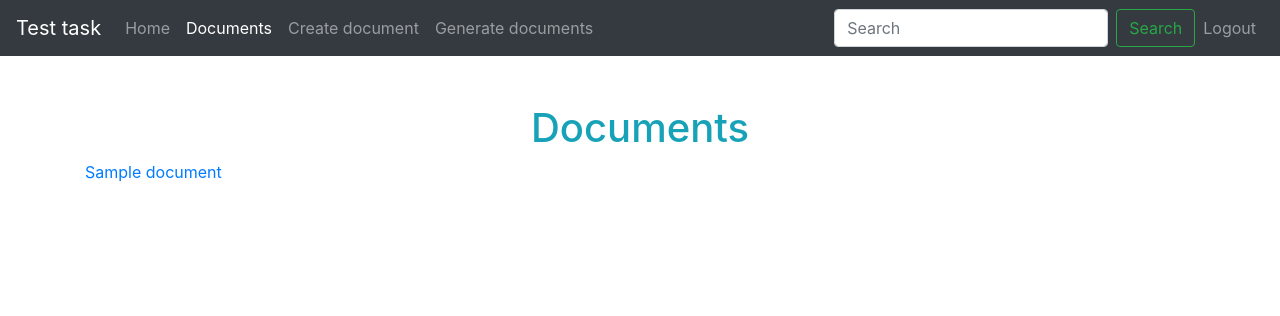
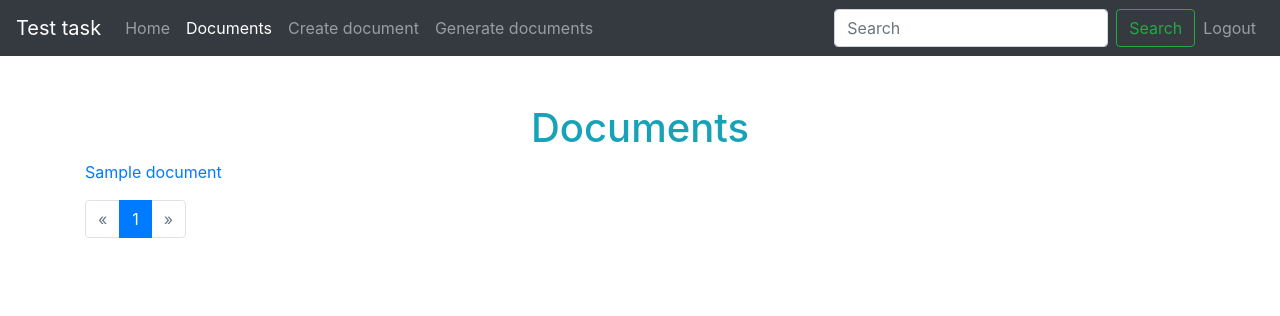
Before and after one commit to Dy0mar/test_flask, a Flask app: page /documents/ in a window 1280 px wide. Shown: the top 316 px of the page. Run offline with Flask 2, Linux system fonts and the light colour scheme; the first user in the database is signed in; tables that the repository leaves empty hold one stand-in row (Sample ...); some libraries are stand-ins or nearby versions.

Commit message:
add pagination

```diff
--- a/app/documents/blueprint.py
+++ b/app/documents/blueprint.py
@@ -36,16 +36,16 @@ def index():
     else:
         page = 1
 
-    docs = Document.query.all()
+    docs = Document.query.order_by(Document.id.asc())
 
     if q:
         docs = Document.query.filter(
             Document.title.contains(q) | Document.text.contains(q)
         )
-    pages = []
+    pages = docs.paginate(page=page, per_page=5)
 
     return render_template(
-        'documents/index.html', docs=docs, pages=pages, documents_page=True)
+        'documents/index.html', pages=pages, documents_page=True)
 
 
 @documents.route('/create/', methods=['POST', 'GET'])
--- a/app/documents/templates/documents/index.html
+++ b/app/documents/templates/documents/index.html
@@ -5,9 +5,29 @@
 {% endblock %}
 
 {% block content %}
-	{% for document in docs %}
+	{% for document in pages.items %}
 		<p>
 			<a href="#">{{ document.title }}</a>
 		</p>
 	{% endfor %}
+
+	<nav>
+		<ul class="pagination">
+			<li class="page-item {% if not pages.has_prev %}disabled{% endif %}">
+				<a class="page-link" href="./?page={{ pages.prev_num }}" aria-label="Previous">&laquo;</a>
+			</li>
+
+				{% for page in pages.iter_pages() %}
+					<li class="page-item {% if page == pages.page %}active{% endif %}">
+						<a class="page-link" href="./?page={{ page }}">{{ page }}</a> <span class="sr-only">(current)</span>
+					</li>
+				{% endfor %}
+
+			<li class="page-item {% if not pages.has_next %}disabled{% endif %}">
+				<a class="page-link" href="./?page={{ pages.next_num }}" aria-label="Next">&raquo;</a>
+			</li>
+
+		</ul>
+	</nav>
+
 {% endblock %}
```
